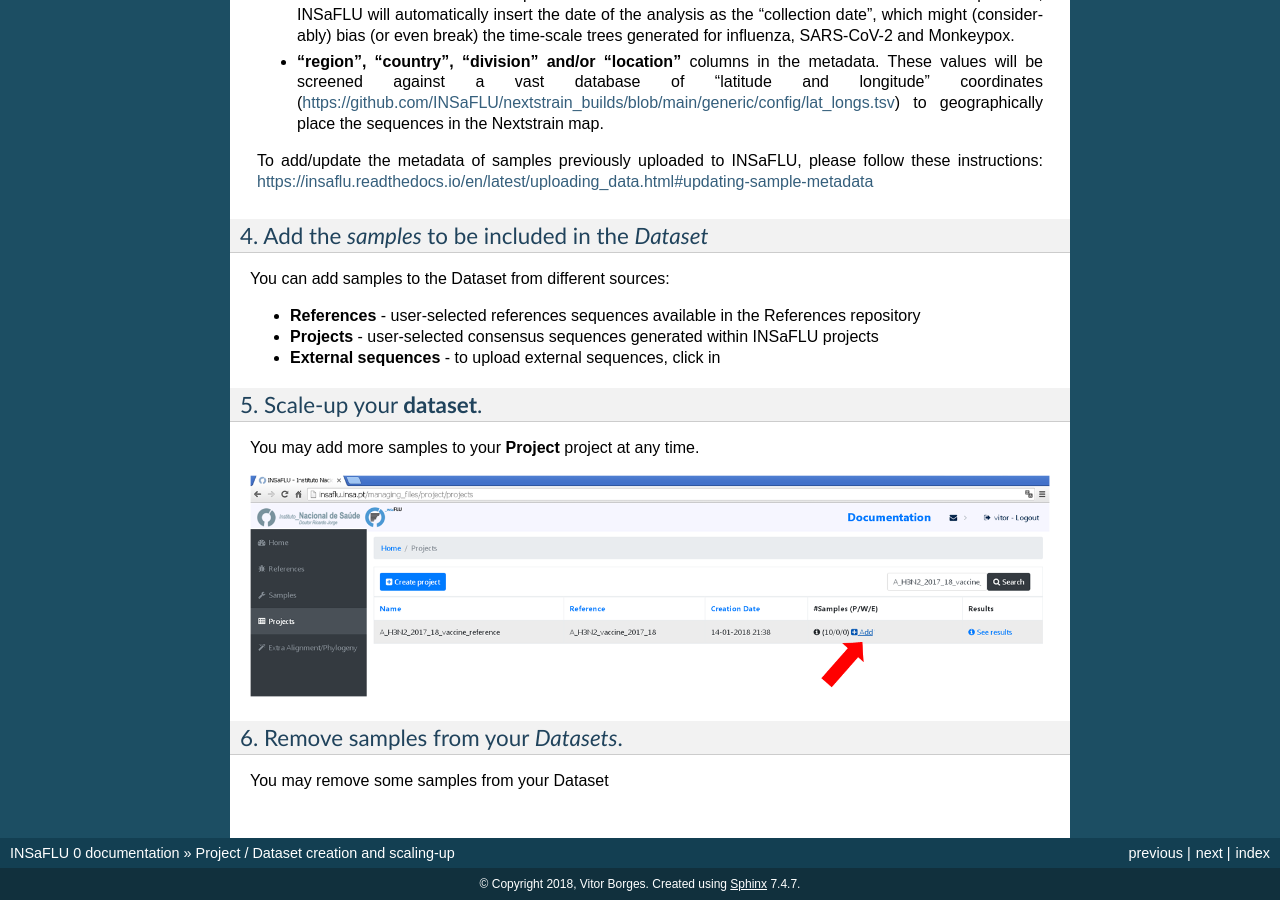
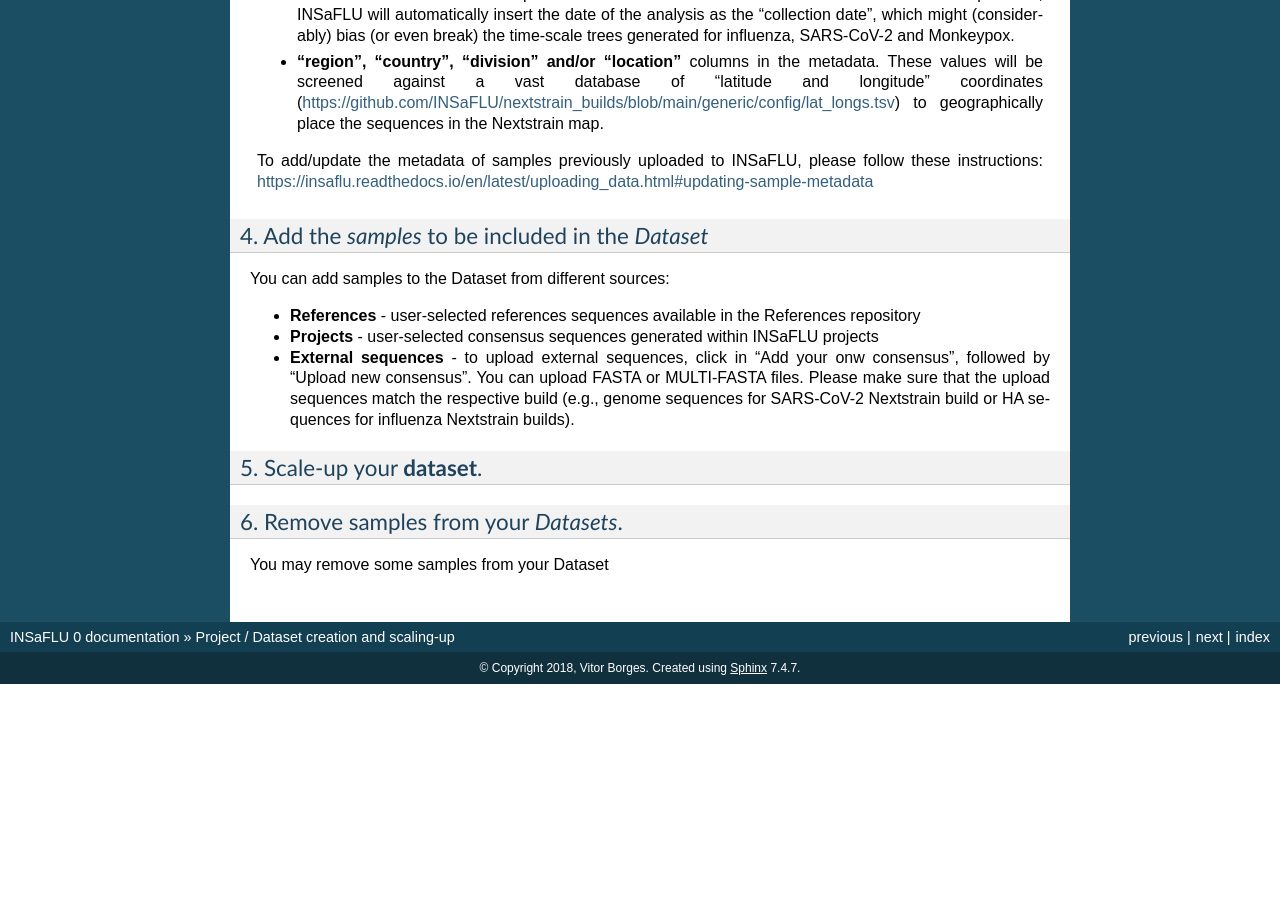
Before and after one commit to INSaFLU/insaflu_docs, a Sphinx documentation site: the page built from docs/project_creation.rst, in a window 1280 px wide and 900 px high, scrolled down 5547 px. Built offline with Sphinx 7.4.7, drawn with Linux system fonts in a browser that asks for light colours; formulas are drawn with MathJax 3; after the commit the page ends 6231 px from its top, so only the background shows below that.

Commit message:
Update dataset creation

```diff
--- a/docs/project_creation.rst
+++ b/docs/project_creation.rst
@@ -174,17 +174,12 @@
 
 - **Projects** - user-selected consensus sequences generated within INSaFLU projects
 
-- **External sequences** - to upload external sequences, click in
+- **External sequences** - to upload external sequences, click in "Add your onw consensus", followed by "Upload new consensus". You can upload FASTA or MULTI-FASTA files. Please make sure that the upload sequences match the respective build (e.g., genome sequences for SARS-CoV-2 Nextstrain build or HA sequences for influenza Nextstrain builds).
 
 
 5. Scale-up your **dataset**.
 .............................
 
-You may add more samples to your **Project** project at any time.
-
-.. image:: _static/create_project_4_scale_up.png
-
-
 6. Remove samples from your *Datasets*.
 ........................................
 
```
